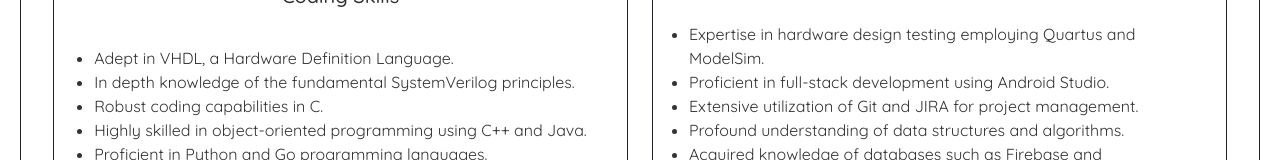
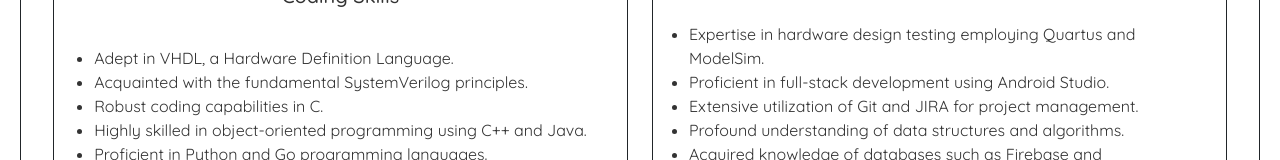
Before and after one commit to assaad-h/resume, a React (Create React App) app: page /resume/skills in a window 1280 px wide. Shown: the part 235-395 px from the top of the page. Built offline with nearby package versions, Linux system fonts and the light colour scheme; the HTML template or start-up script is replaced by a standard one.

Commit message:
fix skkills

```diff
--- a/src/Skills.js
+++ b/src/Skills.js
@@ -17,7 +17,7 @@ function MySkils(){
                                 <Card.Text>
                                     <ul style={{padding: '10px'}}>
                                         <li>Adept in VHDL, a Hardware Definition Language.</li>
-                                        <li>In depth knowledge of the fundamental SystemVerilog principles.</li>
+                                        <li>Acquainted with the fundamental SystemVerilog principles.</li>
                                         <li>Robust coding capabilities in C.</li>
                                         <li>Highly skilled in object-oriented programming using C++ and Java.</li>
                                         <li>Proficient in Python and Go programming languages.</li>
```
